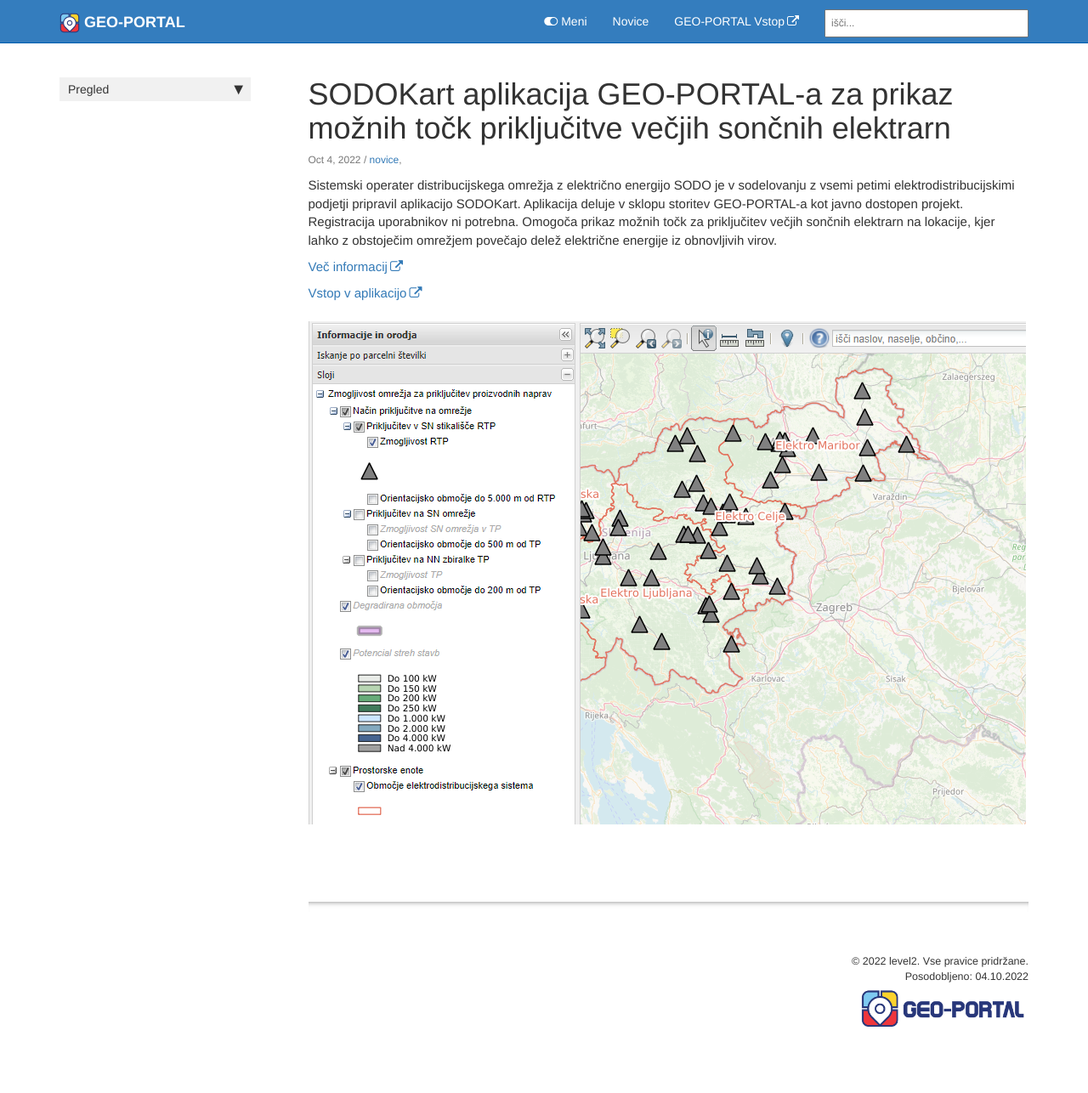
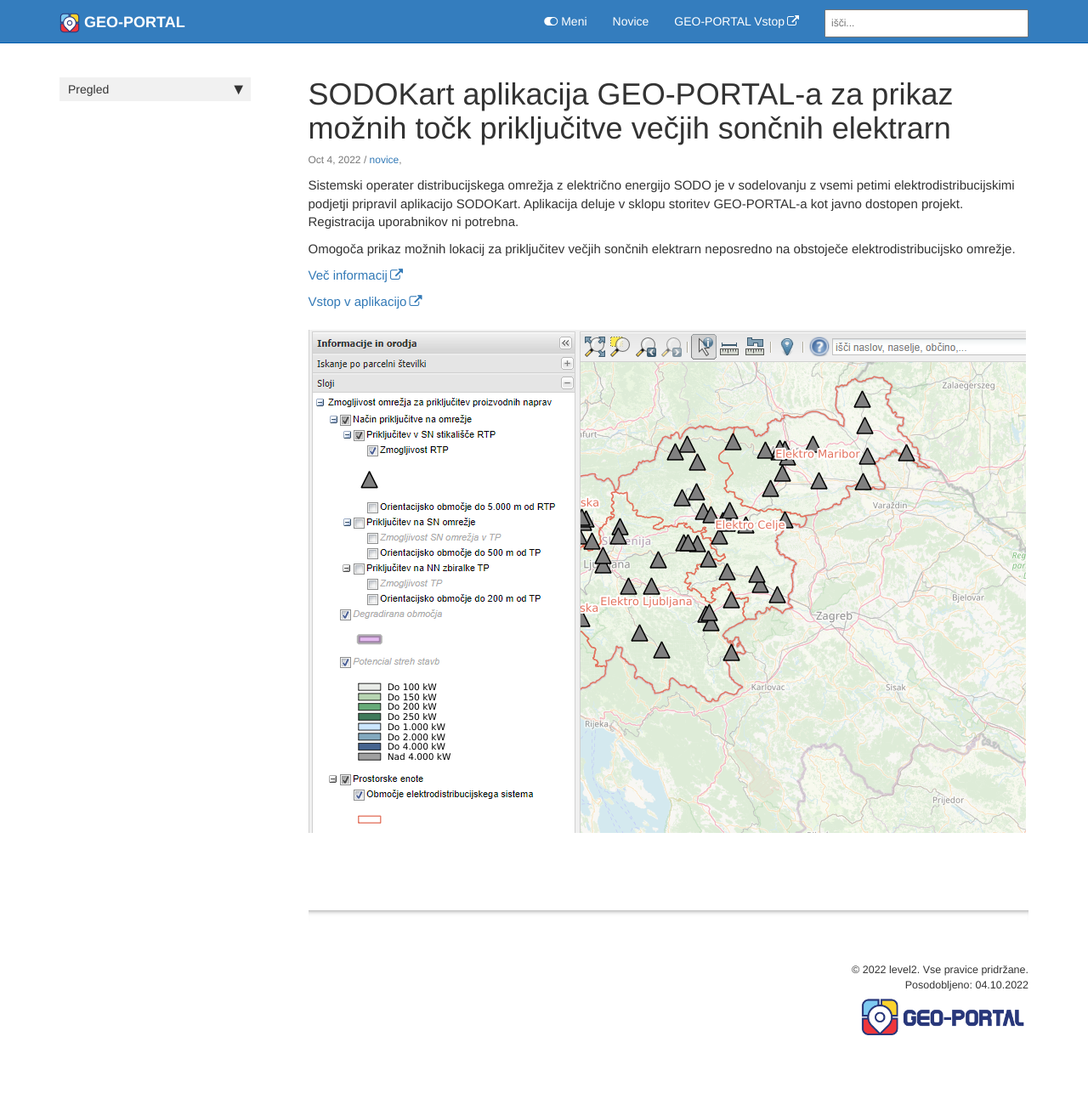
Before and after one commit to geo-portal/geo-portal.github.io, a Jekyll site: the page built from _posts/2022-10-04-sodokart.md, in a window 1280 px wide. Shown: the whole page at 85% size. Built offline with Jekyll 4.4.1, drawn with Linux system fonts in a browser that asks for light colours; comment, search, counter and statistics services are not loaded.

Commit message:
novica update, tag

```diff
--- a/_posts/2022-10-04-sodokart.md
+++ b/_posts/2022-10-04-sodokart.md
@@ -6,7 +6,8 @@ tags: [novice,energetika]
 
 Sistemski operater distribucijskega omrežja z električno energijo SODO je v sodelovanju z vsemi petimi elektrodistribucijskimi podjetji pripravil aplikacijo SODOKart.
 Aplikacija deluje v sklopu storitev GEO-PORTAL-a kot javno dostopen projekt. Registracija uporabnikov ni potrebna.
-Omogoča prikaz možnih točk za priključitev večjih sončnih elektrarn na lokacije, kjer lahko z obstoječim omrežjem povečajo delež električne energije iz obnovljivih virov.
+
+Omogoča prikaz možnih lokacij za priključitev večjih sončnih elektrarn neposredno na obstoječe elektrodistribucijsko omrežje.
 
 [Več informacij](https://sodo.si/sl/o-omrezju/sodokart)
 
```
Also changed, not shown: pages/gp/gp_uporaba.md (+1 -1 lines), pages/tags/tag_energetika.md (added, +11 -0 lines).
